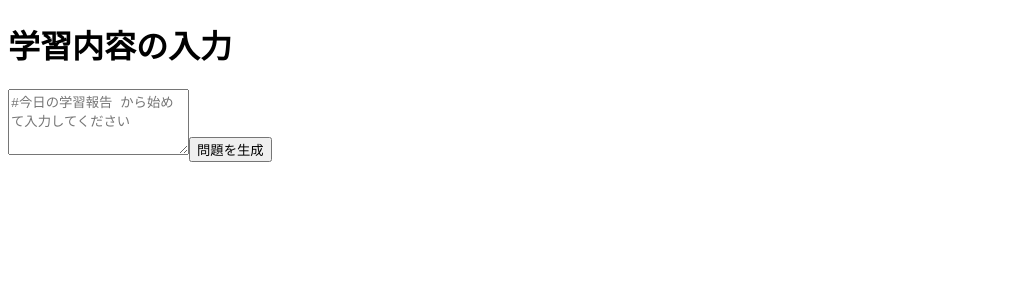
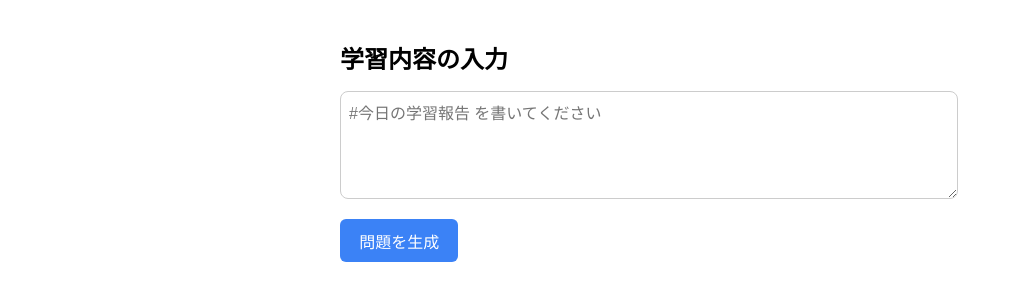
Before and after one commit to yakyak85/learning-dashboard, a Next.js app: page /report in a window 1280 px wide. Shown: the top 300 px of the page, without its empty margins (0-1013 px from the left). Built offline with nearby package versions, Linux system fonts and the light colour scheme.

Commit message:
report.tsx を更新

```diff
--- a/pages/report.tsx
+++ b/pages/report.tsx
@@ -3,92 +3,107 @@ import { useState } from "react";
 export default function ReportPage() {
   const [input, setInput] = useState("");
   const [questions, setQuestions] = useState<any[]>([]);
-  const [current, setCurrent] = useState(0);
-  const [answer, setAnswer] = useState<string | null>(null);
-  const [feedback, setFeedback] = useState("");
   const [loading, setLoading] = useState(false);
 
   const handleGenerate = async () => {
     if (!input.trim()) return;
     setLoading(true);
-    setFeedback("");
-    setAnswer(null);
-    setCurrent(0);
+    setQuestions([]);
+
     try {
       const res = await fetch("/api/generate-questions", {
         method: "POST",
         headers: { "Content-Type": "application/json" },
         body: JSON.stringify({ input }),
       });
+
       const data = await res.json();
-      setQuestions(data);
-    } catch (e) {
-      console.error("Error generating questions", e);
+
+      // 安全確認：全てに選択肢があるか
+      const validated = Array.isArray(data) ? data.filter(q => q.choices && q.choices.length === 4) : [];
+      setQuestions(validated);
+    } catch (error) {
+      console.error("生成失敗:", error);
     } finally {
       setLoading(false);
     }
   };
 
-  const handleAnswer = (choice: string) => {
-    const q = questions[current];
-    setAnswer(choice);
-    if (choice === q.correct) {
-      setFeedback("正解です！\n理由: " + q.explanation);
-    } else {
-      setFeedback("不正解です。\n正解: " + q.correct + "\n理由: " + q.explanation);
-    }
-    setTimeout(() => {
-      setAnswer(null);
-      setFeedback("");
-      setCurrent((prev) => prev + 1);
-    }, 3000);
-  };
-
-  const q = questions[current];
-
   return (
-    <div className="p-4 max-w-xl mx-auto font-sans">
-      <h1 className="text-2xl font-bold mb-4">学習内容の入力</h1>
+    <div style={styles.container}>
+      <h1 style={styles.heading}>学習内容の入力</h1>
       <textarea
-        className="w-full border rounded p-2 mb-4"
-        rows={4}
+        style={styles.textarea}
+        rows={5}
+        placeholder="#今日の学習報告 を書いてください"
         value={input}
         onChange={(e) => setInput(e.target.value)}
-        placeholder="#今日の学習報告 から始めて入力してください"
       />
-      <button
-        onClick={handleGenerate}
-        className="bg-blue-500 text-white px-4 py-2 rounded disabled:opacity-50"
-        disabled={loading}
-      >
+      <button style={styles.button} onClick={handleGenerate} disabled={loading}>
         {loading ? "生成中..." : "問題を生成"}
       </button>
 
-      {q && (
-        <div className="mt-6">
-          <h2 className="text-xl font-bold mb-2">Q{current + 1}: {q.text}</h2>
-          <ul className="space-y-2">
-            {q.choices.map((c: string, i: number) => (
-              <li key={i}>
-                <button
-                  onClick={() => handleAnswer(c)}
-                  disabled={!!answer}
-                  className={`w-full text-left px-3 py-2 rounded border ${
-                    answer === c ? "bg-gray-200" : "bg-white"
-                  }`}
-                >
-                  {c}
-                </button>
-              </li>
-            ))}
-          </ul>
-          {feedback && <p className="mt-4 whitespace-pre-wrap">{feedback}</p>}
+      {questions.length > 0 && (
+        <div style={styles.questionList}>
+          <h2 style={styles.subheading}>生成された問題</h2>
+          {questions.map((q, idx) => (
+            <div key={idx} style={styles.card}>
+              <p><strong>Q{idx + 1}:</strong> {q.text}</p>
+              <ul>
+                {q.choices?.map((choice: string, i: number) => (
+                  <li key={i}>{String.fromCharCode(65 + i)}. {choice}</li>
+                ))}
+              </ul>
+            </div>
+          ))}
         </div>
-      )}
-
-      {!q && questions.length > 0 && (
-        <p className="mt-6 text-green-600 font-semibold">全ての問題が終了しました！</p>
       )}
     </div>
   );
 }
+
+const styles: { [key: string]: React.CSSProperties } = {
+  container: {
+    padding: "1rem",
+    fontFamily: "'Noto Sans JP', sans-serif",
+    maxWidth: "600px",
+    margin: "0 auto",
+  },
+  heading: {
+    fontSize: "1.5rem",
+    fontWeight: "bold",
+    marginBottom: "1rem",
+  },
+  textarea: {
+    width: "100%",
+    padding: "0.5rem",
+    fontSize: "1rem",
+    borderRadius: "8px",
+    border: "1px solid #ccc",
+    marginBottom: "1rem",
+    fontFamily: "'Noto Sans JP', sans-serif",
+  },
+  button: {
+    padding: "0.6rem 1.2rem",
+    fontSize: "1rem",
+    borderRadius: "6px",
+    border: "none",
+    backgroundColor: "#3b82f6",
+    color: "#fff",
+    cursor: "pointer",
+  },
+  questionList: {
+    marginTop: "2rem",
+  },
+  subheading: {
+    fontSize: "1.2rem",
+    fontWeight: "bold",
+    marginBottom: "1rem",
+  },
+  card: {
+    padding: "1rem",
+    marginBottom: "1rem",
+    backgroundColor: "#f3f4f6",
+    borderRadius: "8px",
+  },
+};
```
